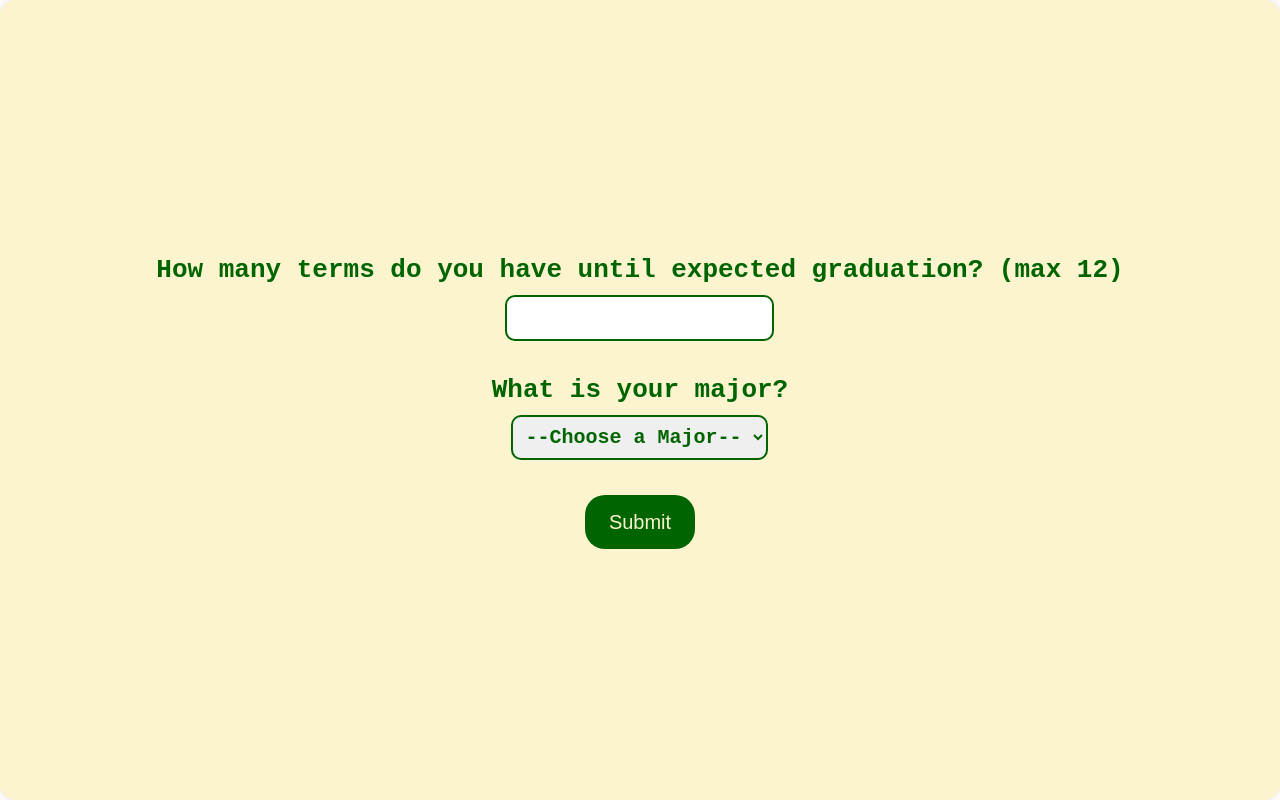
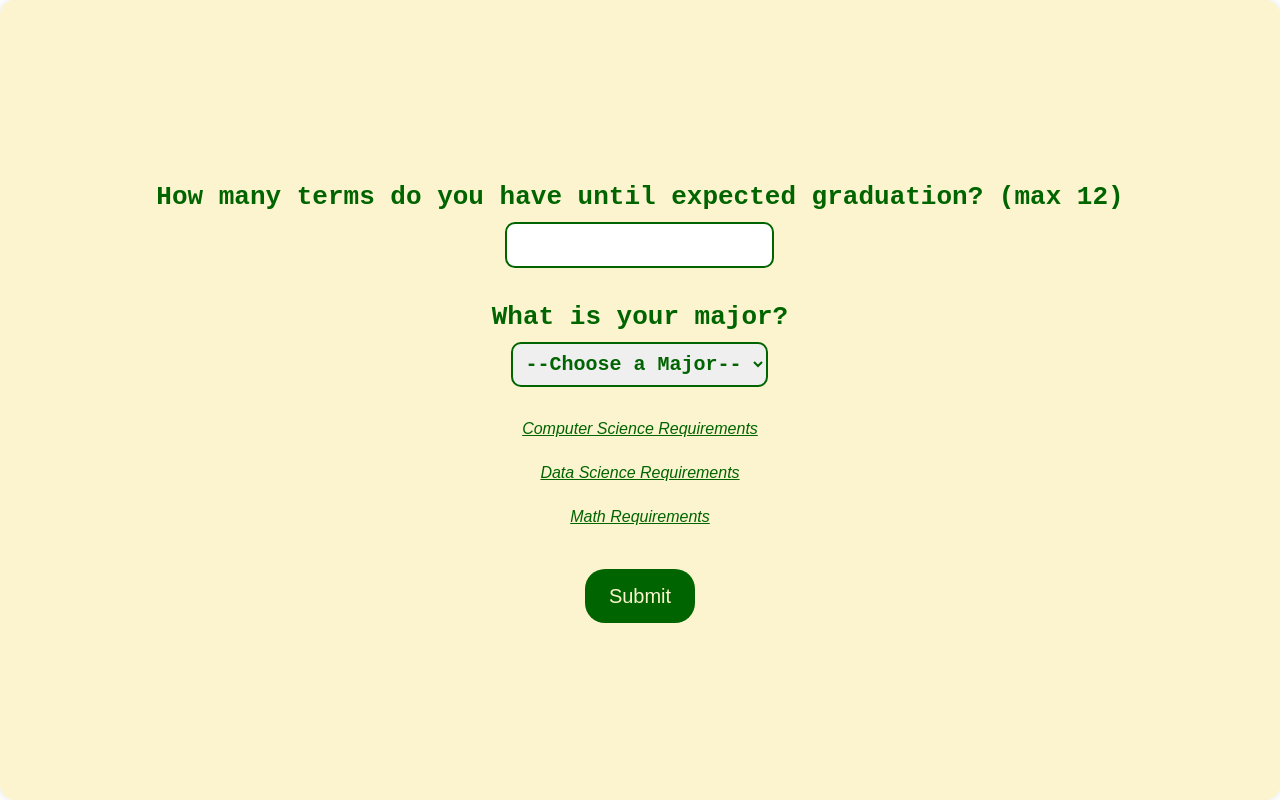
Before and after one commit to TeamPopsicle/cmd-degree-guide, a Next.js app: page /input in a window 1280 px wide. Built offline with nearby package versions, Linux system fonts and the light colour scheme.

Commit message:
added link to input page

```diff
--- a/src/pages/input.tsx
+++ b/src/pages/input.tsx
@@ -162,6 +162,33 @@ export default function UserInput() {
 
             {showClassesTable && <ClassesTakenTable major={major} coursesTaken={coursesTaken} setCoursesTaken={setCoursesTaken} />}
 
+            <a href="https://catalog.uoregon.edu/arts-sciences/natural-sciences/computer-sci/ug-computer-science/#requirementstext" target="_blank" rel="noopener noreferrer"
+        style={{
+        color: 'darkgreen',
+        textDecoration: 'underline',
+        fontStyle: 'italic',
+        display: 'inline-block',
+        margin: '10px', }}>
+          Computer Science Requirements
+        </a>
+        <a href="https://catalog.uoregon.edu/arts-sciences/natural-sciences/data-sci/#requirementstext" target="_blank" rel="noopener noreferrer"
+        style={{
+        color: 'darkgreen',
+        textDecoration: 'underline',
+        fontStyle: 'italic',
+        display: 'inline-block',
+        margin: '10px', }}>
+          Data Science Requirements
+        </a>
+        <a href="https://catalog.uoregon.edu/arts-sciences/natural-sciences/mathematics/ug-mathematics/#requirementstext" target="_blank" rel="noopener noreferrer"
+        style={{
+        color: 'darkgreen',
+        textDecoration: 'underline',
+        fontStyle: 'italic',
+        display: 'inline-block',
+        margin: '10px', }}>
+          Math Requirements
+        </a>
             <button type="submit"
                 style={{
                     backgroundColor: "darkgreen",
@@ -171,7 +198,7 @@ export default function UserInput() {
                     border: "none",
                     borderRadius: "20px",
                     cursor: "pointer",
-                    marginTop: "15px",
+                    marginTop: "30px",
                     transition: "background-color 0.3s", // Add transition effect on hover
                 }}
                 onMouseOver={(e) => {
@@ -181,6 +208,7 @@ export default function UserInput() {
                     (e.target as HTMLElement).style.backgroundColor = "darkgreen"; // Revert back to the original color on mouse out
                 }}
             >Submit</button>
+
             {warningMessage && <p className="text-red-500">{warningMessage}</p>}
         </form>
     );
```
